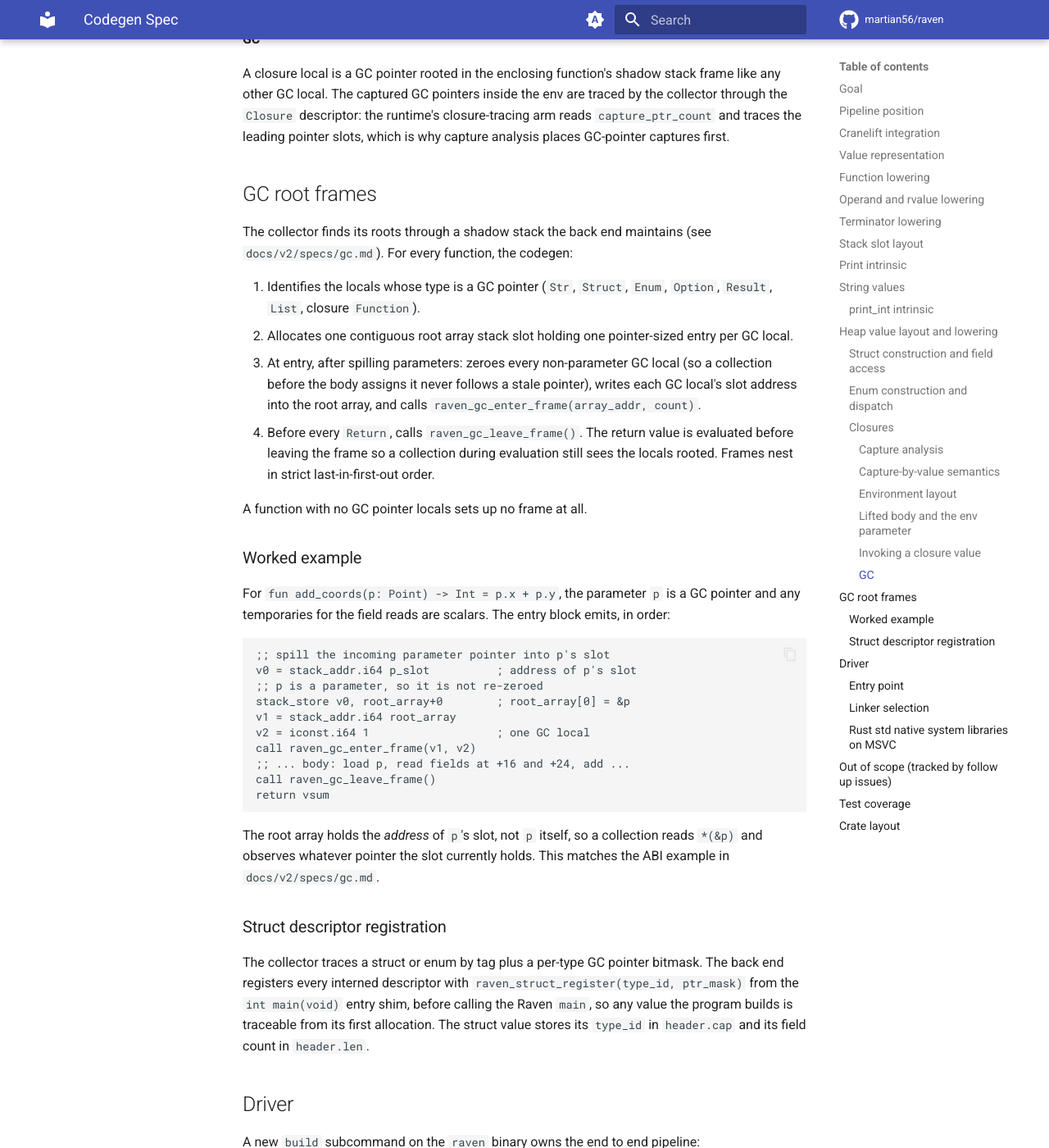
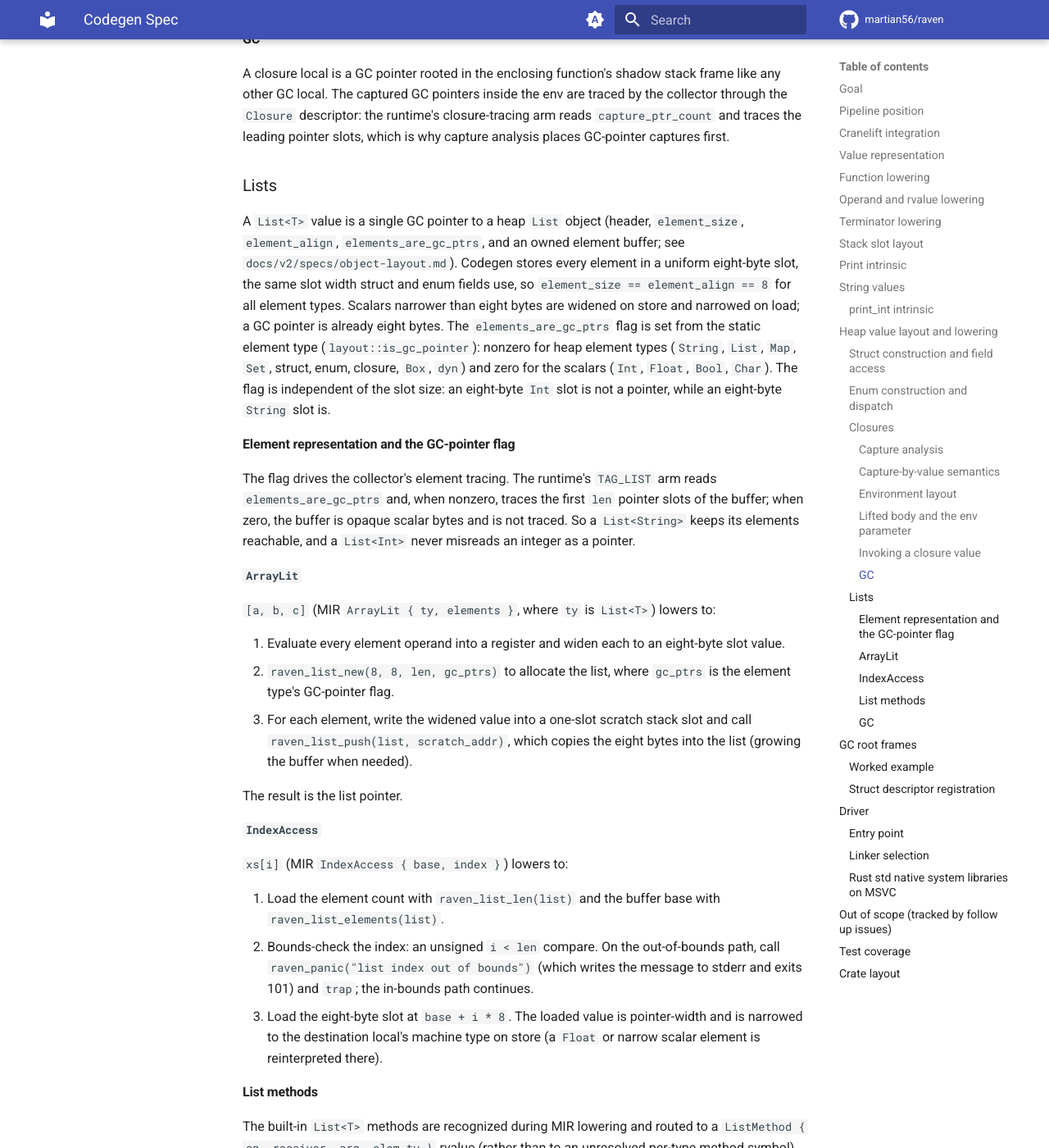
Before and after one commit to martian56/raven, an MkDocs documentation site: the page built from docs/v2/specs/codegen.md, in a window 1280 px wide and 1400 px high, scrolled down 8573 px. Shown: the whole window at 82% size. Built offline with MkDocs 1.6.1 and Material for MkDocs 9.7.7, drawn with Linux system fonts in a browser that asks for light colours; comment, search, counter and statistics services are not loaded; some of the changed text lies outside the part shown.

Commit message:
docs(codegen): List lowering
Document the List section: a list value as a single GC pointer to a heap
List object, the uniform eight byte element slot and the GC pointer flag
set from the static element type, ArrayLit allocation, IndexAccess with
the bounds check, and the method to runtime mapping for len, is_empty,
push, pop, and get.

```diff
--- a/docs/v2/specs/codegen.md
+++ b/docs/v2/specs/codegen.md
@@ -111,7 +111,7 @@ lifetimes); `Nop` is also a no op.
 | `Call { callee, args }` | Loads each argument from its slot, declares the callee through `cranelift-module`, emits `call` with the resulting `FuncRef`, stores the return value. |
 | `StructCreate`, `EnumCreate`, `FieldAccess`, `ClosureCreate`, `EnvLoad`, `ClosureCall` | Lowered. See the heap value and closure sections below. |
 | `Cast` | Integer and float conversions through `sextend`, `ireduce`, `fcvt_from_sint`, `fcvt_to_sint_sat`. |
-| `IndexAccess`, `ArrayLit` | Deferred to the stdlib collection issues. |
+| `ArrayLit`, `IndexAccess`, `ListMethod` | Lowered. See the List section below. |
 
 ## Terminator lowering
 
@@ -334,6 +334,87 @@ runtime's closure-tracing arm reads `capture_ptr_count` and traces the
 leading pointer slots, which is why capture analysis places GC-pointer
 captures first.
 
+### Lists
+
+A `List<T>` value is a single GC pointer to a heap `List` object (header,
+`element_size`, `element_align`, `elements_are_gc_ptrs`, and an owned
+element buffer; see `docs/v2/specs/object-layout.md`). Codegen stores
+every element in a uniform eight-byte slot, the same slot width struct
+and enum fields use, so `element_size == element_align == 8` for all
+element types. Scalars narrower than eight bytes are widened on store and
+narrowed on load; a GC pointer is already eight bytes. The
+`elements_are_gc_ptrs` flag is set from the static element type
+(`layout::is_gc_pointer`): nonzero for heap element types (`String`,
+`List`, `Map`, `Set`, struct, enum, closure, `Box`, `dyn`) and zero for
+the scalars (`Int`, `Float`, `Bool`, `Char`). The flag is independent of
+the slot size: an eight-byte `Int` slot is not a pointer, while an
+eight-byte `String` slot is.
+
+#### Element representation and the GC-pointer flag
+
+The flag drives the collector's element tracing. The runtime's
+`TAG_LIST` arm reads `elements_are_gc_ptrs` and, when nonzero, traces the
+first `len` pointer slots of the buffer; when zero, the buffer is opaque
+scalar bytes and is not traced. So a `List<String>` keeps its elements
+reachable, and a `List<Int>` never misreads an integer as a pointer.
+
+#### `ArrayLit`
+
+`[a, b, c]` (MIR `ArrayLit { ty, elements }`, where `ty` is `List<T>`)
+lowers to:
+
+1. Evaluate every element operand into a register and widen each to an
+   eight-byte slot value.
+2. `raven_list_new(8, 8, len, gc_ptrs)` to allocate the list, where
+   `gc_ptrs` is the element type's GC-pointer flag.
+3. For each element, write the widened value into a one-slot scratch
+   stack slot and call `raven_list_push(list, scratch_addr)`, which
+   copies the eight bytes into the list (growing the buffer when needed).
+
+The result is the list pointer.
+
+#### `IndexAccess`
+
+`xs[i]` (MIR `IndexAccess { base, index }`) lowers to:
+
+1. Load the element count with `raven_list_len(list)` and the buffer base
+   with `raven_list_elements(list)`.
+2. Bounds-check the index: an unsigned `i < len` compare. On the
+   out-of-bounds path, call `raven_panic("list index out of bounds")`
+   (which writes the message to stderr and exits 101) and `trap`; the
+   in-bounds path continues.
+3. Load the eight-byte slot at `base + i * 8`. The loaded value is
+   pointer-width and is narrowed to the destination local's machine type
+   on store (a `Float` or narrow scalar element is reinterpreted there).
+
+#### List methods
+
+The built-in `List<T>` methods are recognized during MIR lowering and
+routed to a `ListMethod { op, receiver, arg, elem_ty }` rvalue (rather
+than to an unresolved per-type method symbol), so codegen has the element
+type at hand. The mapping to runtime calls:
+
+| Method | Lowering |
+|--------|----------|
+| `len(self) -> Int` | `raven_list_len`, zero-extended to `Int`. |
+| `is_empty(self) -> Bool` | `raven_list_len` compared `== 0`. |
+| `push(self, x)` | Widen `x` to an eight-byte slot, spill it, call `raven_list_push`. `List` is a heap object, so the push mutates the shared object through the pointer and every alias observes the new element; the list pointer itself is unchanged across a buffer grow. |
+| `pop(self) -> T` | `raven_list_pop(list, out)` copies the last element into a scratch slot and shrinks the list, returning a success flag; a zero flag (empty list) calls `raven_panic` and traps, otherwise the scratch slot is loaded as the result. |
+| `get(self, i) -> T` | `raven_list_get(list, i, out)` copies the element at `i` into a scratch slot, returning a success flag; a zero flag (out of range) calls `raven_panic` and traps, otherwise the scratch slot is loaded as the result. |
+
+`pop` and `get` return the element type `T` directly (the type checker's
+built-in `List` signatures), so an empty `pop` or an out-of-range `get`
+panics rather than returning a sentinel, matching the index bounds check.
+
+#### GC
+
+A `List` local is a GC pointer rooted in the function's shadow-stack
+frame like any other GC local, so a collection during list building still
+sees the list rooted. Because the list object roots its own elements
+through `elements_are_gc_ptrs`, a pushed GC-pointer element stays
+reachable for as long as it is in the list, and a popped element is no
+longer traced once `len` drops below its slot.
+
 ## GC root frames
 
 The collector finds its roots through a shadow stack the back end
@@ -478,8 +559,11 @@ that only consult MIR lowering do not depend on a linker.
   section above.
 * `defer` ordering and runtime hooks (issue #68).
 * String interpolation (issue #69) and C FFI (issue #70).
-* Rich stdlib collection methods (`push`, `get`, and so on) beyond
-  constructing values (issues #71 onwards).
+* ~~`List<T>` literals, indexing, and the built-in methods (`len`,
+  `is_empty`, `push`, `pop`, `get`).~~ Implemented: see the Lists section
+  above.
+* `Map` and `Set` literals and methods, and richer iterator pipelines
+  built on the collections (issues #71 onwards).
 * Cross platform installer packaging (issue #92).
 
 ## Test coverage
@@ -494,8 +578,12 @@ that only consult MIR lowering do not depend on a linker.
   prints `7`), `option_sum.rv` (Option construction and matching, prints
   `104`), `closure_value.rv` (a non-capturing closure allocation, prints
   `42`), `closure_capture.rv` (a returned closure capturing a local by
-  value, prints `15` then `42`), and `closure_arg.rv` (a capturing closure
-  passed as an argument and invoked indirectly, prints `21`). Each gates
+  value, prints `15` then `42`), `closure_arg.rv` (a capturing closure
+  passed as an argument and invoked indirectly, prints `21`),
+  `list_ops.rv` (list literals, indexing, `len`, and `push` over `Int`
+  elements, prints `3`, `20`, `4`, `40`), and `list_strings.rv` (a list
+  of heap `String` elements exercising the GC-pointer element path,
+  prints `raven`, `bird`, `3`). Each gates
   on linker and runtime staticlib presence and
   emits an `eprintln!` plus a successful exit only when one is missing;
   on a correctly configured host it links and runs the program for real.
```
